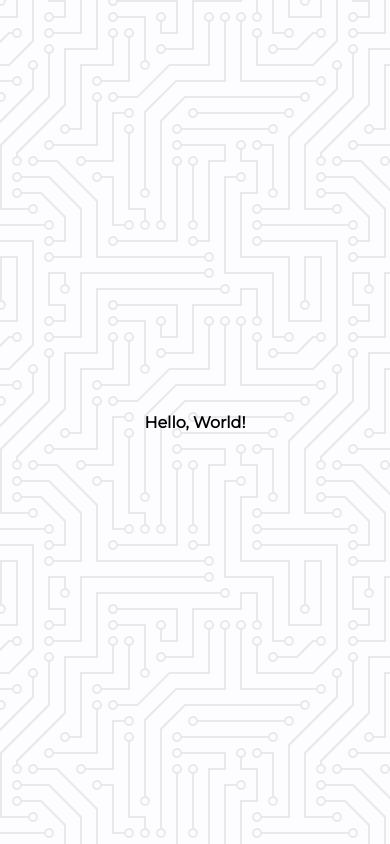
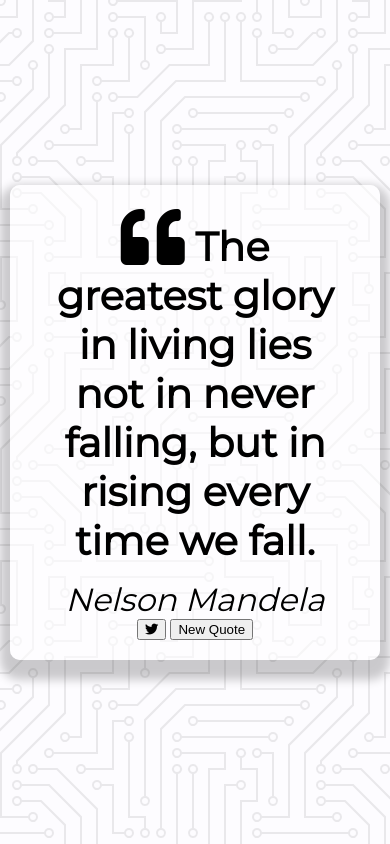
Before and after one commit to easXin/Quote-Gnerator, a plain HTML site: page index.html in a window 390 px wide. Drawn offline with Linux system fonts and the light colour scheme.

Commit message:
add media query to make the app mobile responsive

```diff
--- a/css/style.css
+++ b/css/style.css
@@ -22,3 +22,45 @@ body {
     /*must be used together*/
     justify-content: center;
 }
+
+.quote-container {
+    width: auto;
+    max-width: 800px;
+    /* top-bottom  left-right*/
+    padding: 20px 30px;
+    border-radius: 10px;
+    background-color: rgba(255, 255, 255, 0.6);
+    box-shadow: 0  10px 10px 10px rgba(0, 0, 0, 0.2);
+}
+
+.quote-text {
+    /* relative size compared to the root element*/
+    font-size: 2.75rem;
+    /* 1 rem = 16 pixels by default*/
+}
+
+.lont-quote {
+    /* for reponsive design */
+    font-size: 2rem;
+}
+
+.fa-quote-left {
+    font-size: 4rem;
+}
+
+.quote-author {
+    margin-top: 15px;
+    font-size: 2rem;
+    font-weight: 400;
+    font-style: italic;
+}
+/* Medua query helps to overwirte anything else in the code */
+@media screen and (max-width:1000px){
+    /* anything less than 1000px will be impacted by this query */
+    .quote-container{
+        margin: auto 10px;
+    }
+    .quote-text{
+        font-size: 2.5rem;
+    }
+}
--- a/index.html
+++ b/index.html
@@ -9,7 +9,28 @@
     <link rel="stylesheet" href="./css/style.css">
 </head>
 <body>
-    Hello, World!
+    <!-- all the classes start with fa is derived from font-awesome api-->
+    <div id="quote-container" class="quote-container">
+        <!-- Quote -->
+        <div class="quote-text">
+            <i class="fas fa-quote-left"></i>
+            <span id="quote">
+                The greatest glory in living lies not in never falling, but in rising every time we fall.
+            </span>
+        </div>
+        <!--Author-->
+        <div class="quote-author">
+            <span id="author">Nelson Mandela</span>
+        </div>
+        <!--Button-->
+        <div class="button-container">
+            <!-- title can be triggered by cursor  -->
+            <button class="twitter-button" id="twitter" title="Tweet This">
+                <i class="fab fa-twitter"></i>
+            </button>
+            <button id="new-quote">New Quote</button>
+        </div>
+    </div>
     <script src="./js/script.js"></script>
 </body>
 </html>
```
